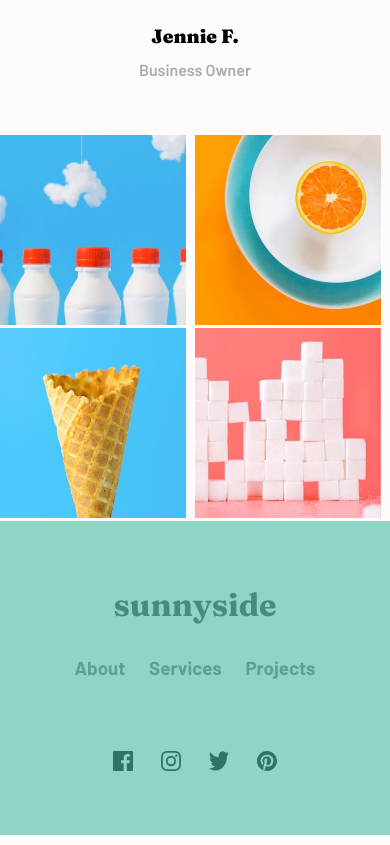
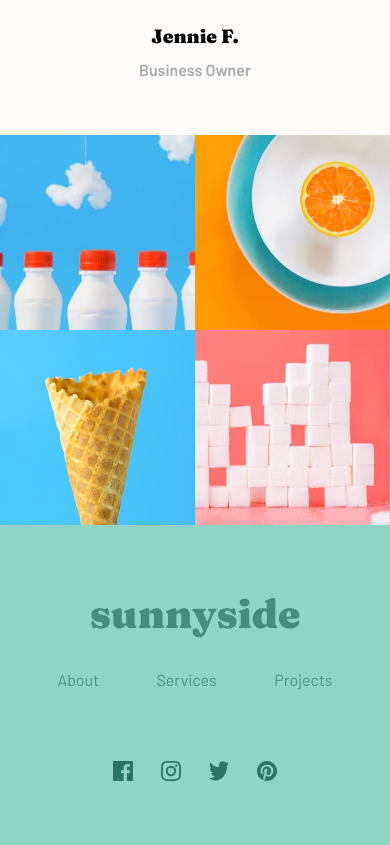
Before and after one commit to LeticiaMeloSilv/Sunnyside, a plain HTML site: page index.html in a window 390 px wide. Shown: the part 4680-5525 px from the top of the page. Drawn offline with Linux system fonts and the light colour scheme.

Commit message:
Add files via upload

```diff
--- a/index.html
+++ b/index.html
@@ -135,24 +135,20 @@
         </div>
         </section>
         <section class="images">
-            <div class="milk">
-                <img src="./images/mobile/image-gallery-milkbottles.jpg" alt="Garrafas de Leite" width="186px" height="190px">
-            </div>
-            <div class="orange">
-                <img src="./images/mobile/image-gallery-orange.jpg" alt="Laranja no Prato" width="186px" height="190px">
-            </div>
-            <div class="cone">
-                <img src="./images/mobile/image-gallery-cone.jpg" alt="Cone de Sorvete" width="186px" height="190px">
-            </div>
-            <div class="sugar">
-                <img src="./images/mobile/image-gallery-sugar-cubes.jpg" alt="Cubos de Açúcar" width="186px" height="190px">
-            </div>
+                <img src="./images/mobile/image-gallery-milkbottles.jpg" alt="Garrafas de Leite">
+                <img src="./images/mobile/image-gallery-orange.jpg" alt="Laranja no Prato">
+                <img src="./images/mobile/image-gallery-cone.jpg" alt="Cone de Sorvete">
+                <img src="./images/mobile/image-gallery-sugar-cubes.jpg" alt="Cubos de Açúcar">
         </section>
     </main>
     <footer>
         <div class="footer">
             <h2 class="footer_title">sunnyside</h2>
-            <h3 class="footer_text">About Services Projects</h3>
+            <ul class="footer_text">
+                <a href="#">About</a>
+                <a href="#">Services</a>
+                <a href="#">Projects</a>
+            </ul>
             <div class="logos">
             <img src="./images/icon-facebook.svg" alt="Logo do Facebook">
             <img src="./images/icon-instagram.svg" alt="Logo do Instagram">
--- a/style.css
+++ b/style.css
@@ -2,6 +2,18 @@
     margin: 0;
     padding: 0;
     box-sizing: border-box;
+}
+
+a {
+    text-decoration: none;
+    font-family: inherit;
+    color: inherit;
+}
+
+ul,
+ol,
+li {
+    list-style: none;
 }
 
 :root{
@@ -179,22 +191,10 @@ header .arrow-down{
 }
 .images{
     display: grid;
-    grid-template-areas:
-    "milk orange_"
-    "cone sugar"
-    ;
+    grid-template-columns: 1fr 1fr;
 }
-.milk{
-    grid-area: milk;
-}
-.orange{
-    grid-area: orange_;
-}
-.cone{
-    grid-area: cone;
-}
-.sugar{
-    grid-area: sugar;
+.images img{
+    width: 100%;
 }
 .footer{
     display: grid;
@@ -206,12 +206,15 @@ header .arrow-down{
 }
 .footer_title{
     font-family: var(--title-font);
-    font-size: 32px;
+    font-size: 2.5rem;
+    font-weight: 900;
 }
 .footer_text{
+    display: flex;
     font-family: var(--text-font);
-    word-spacing: 20px;
-    opacity: 70%;
+    justify-content: space-evenly;
+    opacity: 90%;
+    width: 100vw;
 }
 .logos{
     display: flex;
```
